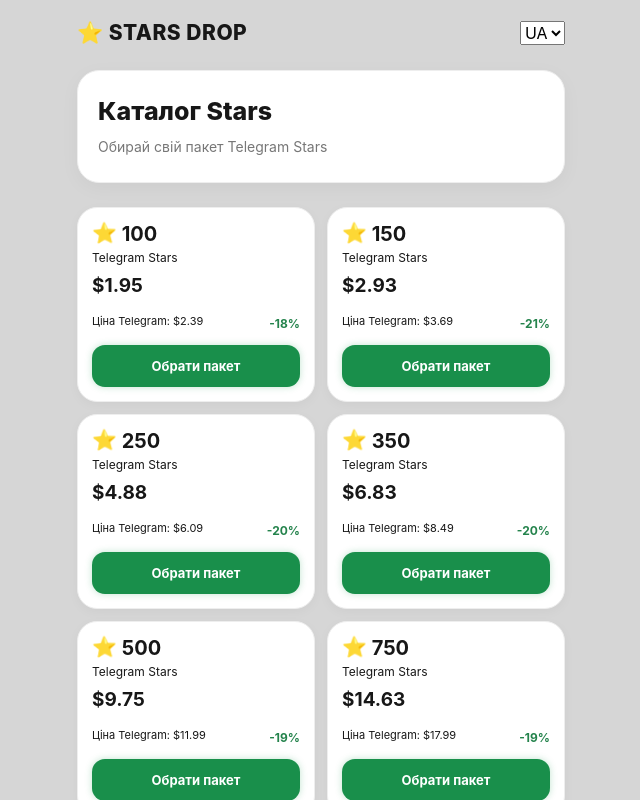
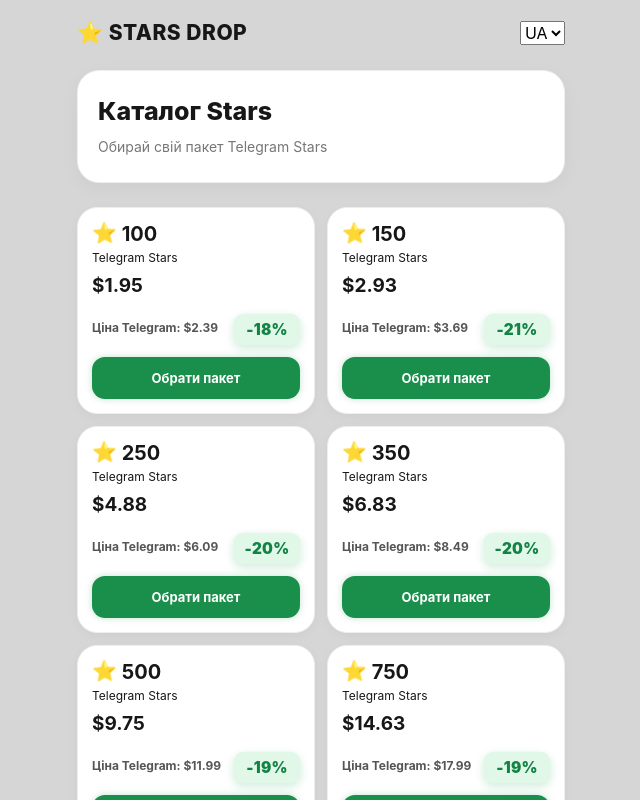
Before and after one commit to Cotif155/star-drop-miniapp, a React (Vite) app in the folder frontend/: page / in a window 1280 px wide. Shown: the top 800 px of the page, without its empty margins (319-959 px from the left). Built offline with nearby package versions, Linux system fonts and the light colour scheme.

Commit message:
Improve savings badges and Telegram prices

```diff
--- a/frontend/src/App.css
+++ b/frontend/src/App.css
@@ -900,3 +900,39 @@ html, body {
     animation: none !important;
   }
 }
+
+
+/* BIGGER SAVINGS BADGES */
+.package-info .saving {
+  display: inline-flex !important;
+  align-items: center;
+  justify-content: center;
+  min-width: 66px;
+  padding: 6px 10px !important;
+  border-radius: 10px !important;
+  background: #e1f8e9 !important;
+  color: #128344 !important;
+  font-size: 15px !important;
+  font-weight: 900 !important;
+  letter-spacing: 0.3px;
+  box-shadow: 0 3px 9px rgba(22, 160, 80, 0.16);
+  animation: saving-pulse 1.8s ease-in-out infinite;
+}
+
+@keyframes saving-pulse {
+  0%, 100% {
+    transform: scale(1);
+    box-shadow: 0 3px 8px rgba(22, 160, 80, 0.15);
+  }
+  50% {
+    transform: scale(1.07);
+    box-shadow: 0 4px 15px rgba(22, 160, 80, 0.35);
+  }
+}
+
+/* BIGGER TELEGRAM REFERENCE PRICE */
+.package-info > span:first-child {
+  font-size: 12px !important;
+  font-weight: 700 !important;
+  color: #555555 !important;
+}
```
